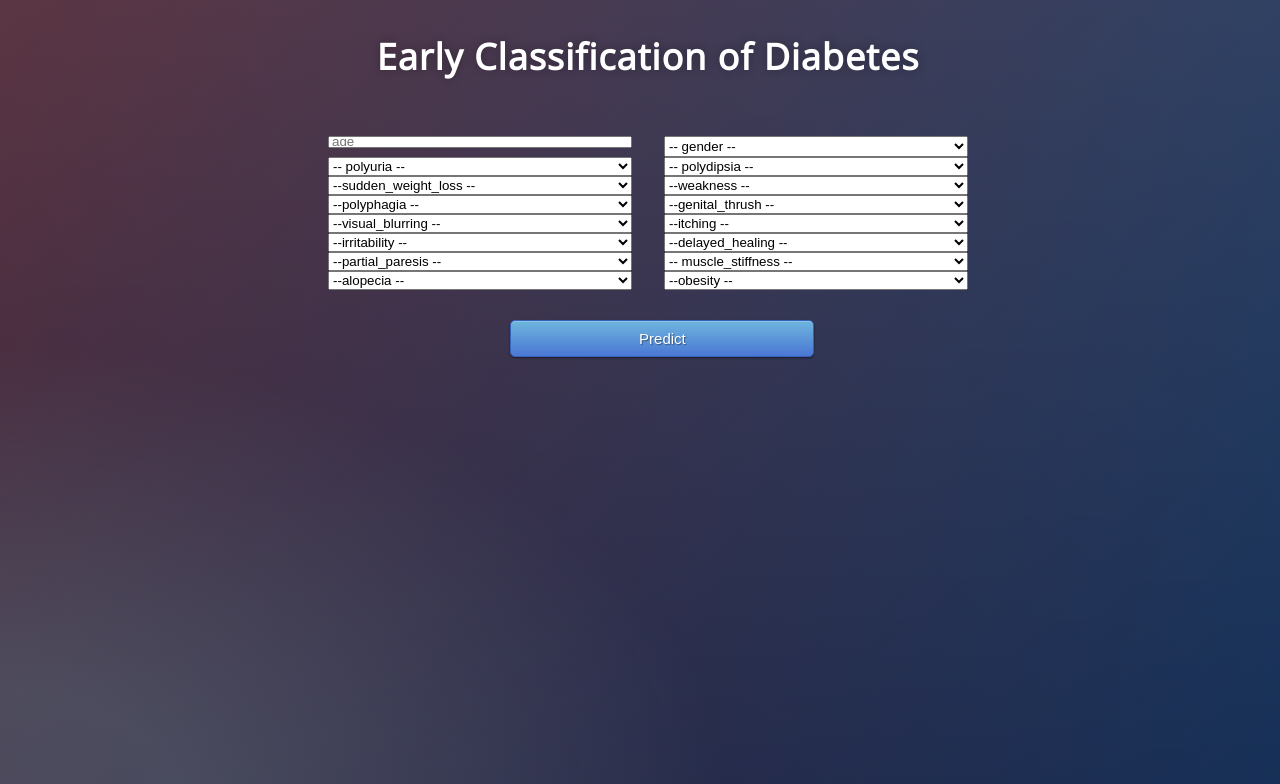
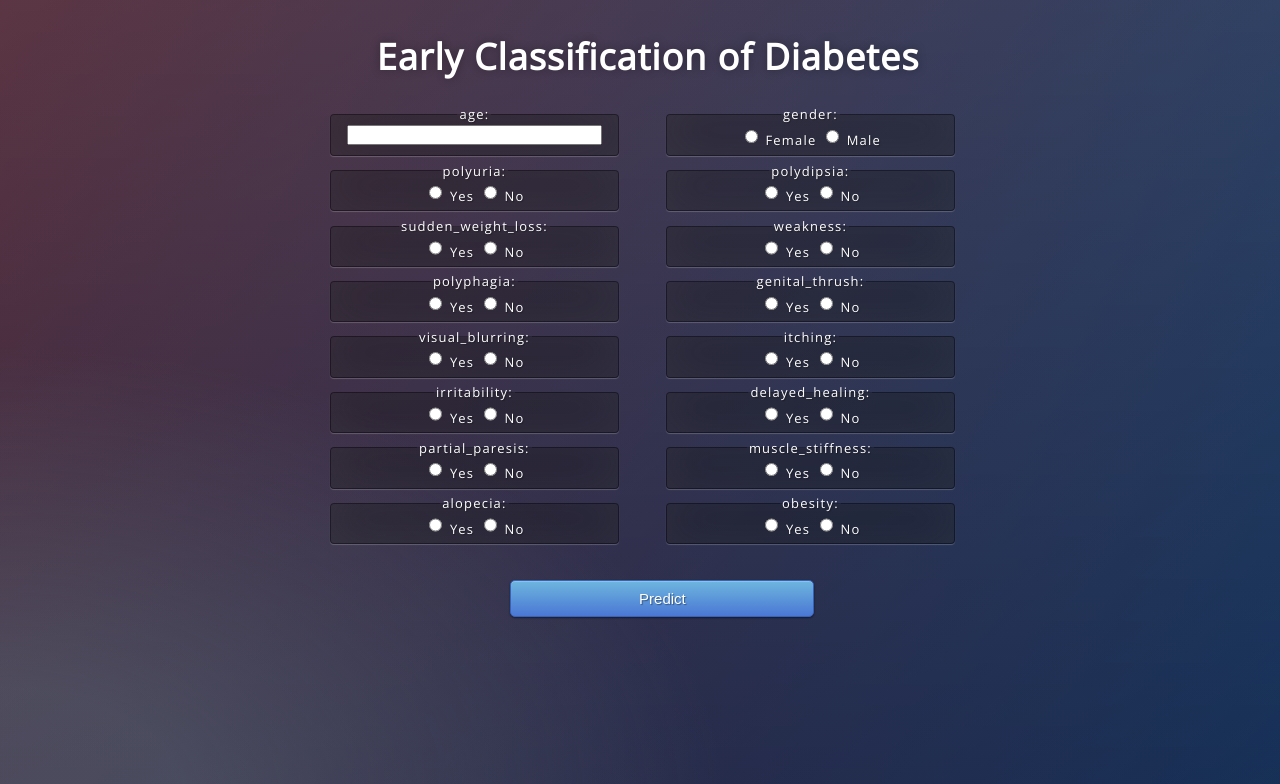
Before and after one commit to mohitsharma-iitj/Early-Classification-of-Diabetes, a Flask app: page / in a window 1280 px wide. Shown: the top 784 px of the page. Run offline with Flask 2, Linux system fonts and the light colour scheme.

Commit message:
Update index.html

```diff
--- a/templates/index.html
+++ b/templates/index.html
@@ -15,124 +15,138 @@
 <body>
   <div class="login">
 	  <h1>Early Classification of Diabetes</h1>
-    <br>
-    <article>
+    <!-- <br> -->
 
-
-    </article>
     <!-- Main Input For Receiving Query to our ML -->
     <form class='cls' action="{{ url_for('predict')}}"method="post">
-    	<input type="text" name="age"                 placeholder="age"        required="required" />
+      <fieldset>
+        <legend>age:</legend>
+        <input class='xyz' type="text" name="age"  required="required" />
+      </fieldset>
+      <!-- <input type="text" name="gender"              placeholder="gender (0-male 1 female)"     required="required" /> -->
+      <fieldset>
+        <legend>gender:</legend>
+        <input type="radio" name="gender"  value="1" required="required" /> <label for="Yes">Female</label>
+        <input type="radio" name="gender" value="0" />                      <label for="No">Male</label><br>
 
-      <!-- <input type="text" name="gender"              placeholder="gender (0-male 1 female)"     required="required" /> -->
-      <select name="gender" required="required">
-        <option value="">-- gender --</option>
-        <option value="0" >0</option>
-        <option value="1">1</option>
-      </select>
+      </fieldset>
 
 		  <!-- <input type="text" name="polyuria"            placeholder="polyuria"   required="required" /> -->
-      <select name="polyuria" required>
-        <option value="">-- polyuria --</option>
-        <option value="0" >0</option>
-        <option value="1">1</option>
-      </select>
+      <fieldset>
+        <legend>polyuria:</legend>
+        <input type="radio" name="polyuria"  value="1" required="required" /> <label for="Yes">Yes</label>
+        <input type="radio" name="polyuria" value="0" />                      <label for="No"> No</label><br>
+
+      </fieldset>
 
       <!-- <input type="text" name="polydipsia"          placeholder="polydipsia" required="required" /> -->
-      <select name="polydipsia" required>
-        <option value="">-- polydipsia --</option>
-        <option value="0">0</option>
-        <option value="1">1</option>
-      </select>
+      <fieldset>
+        <legend>polydipsia:</legend>
+        <input type="radio" name="polydipsia"  value="1" required="required" /> <label for="Yes">Yes</label>
+        <input type="radio" name="polydipsia" value="0" />                      <label for="No"> No</label><br>
+
+      </fieldset>
 
       <!-- <input type="text" name="sudden_weight_loss"  placeholder="sudden_weight_loss" required="required" /> -->
-      <select name="sudden_weight_loss" required>
-        <option value="">--sudden_weight_loss --</option>
-        <option value="0">0</option>
-        <option value="1">1</option>
-      </select>
+      <fieldset>
+        <legend>sudden_weight_loss:</legend>
+        <input type="radio" name="sudden_weight_loss"  value="1" required="required" /> <label for="Yes">Yes</label>
+        <input type="radio" name="sudden_weight_loss" value="0" />                      <label for="No"> No</label><br>
+
+      </fieldset>
 
       <!-- <input type="text" name="weakness"            placeholder="weakness"   required="required" /> -->
-      <select name="weakness" required>
-        <option value="">--weakness --</option>
-        <option value="0" >0</option>
-        <option value="1">1</option>
-      </select>
+      <fieldset>
+        <legend>weakness:</legend>
+        <input type="radio" name="weakness"  value="1" required="required" /> <label for="Yes">Yes</label>
+        <input type="radio" name="weakness" value="0" />                      <label for="No"> No</label><br>
+
+      </fieldset>
 
       <!-- <input type="text" name="polyphagia"          placeholder="polyphagia" required="required" /> -->
-      <select name="polyphagia" required>
-        <option value="">--polyphagia --</option>
-        <option value="0" >0</option>
-        <option value="1">1</option>
-      </select>
+      <fieldset>
+        <legend>polyphagia:</legend>
+        <input type="radio" name="polyphagia"  value="1" required="required" /> <label for="Yes">Yes</label>
+        <input type="radio" name="polyphagia" value="0" />                      <label for="No"> No</label><br>
+
+      </fieldset>
 
       <!-- <input type="text" name="genital_thrush"      placeholder="genital_thrush"     required="required" /> -->
-      <select name="genital_thrush" required>
-        <option value="">--genital_thrush --</option>
-        <option value="0" >0</option>
-        <option value="1">1</option>
-      </select>
+      <fieldset>
+        <legend>genital_thrush:</legend>
+        <input type="radio" name="genital_thrush"  value="1" required="required" /> <label for="Yes">Yes</label>
+        <input type="radio" name="genital_thrush" value="0" />                      <label for="No"> No</label><br>
+
+      </fieldset>
 
       <!-- <input type="text" name="visual_blurring"     placeholder="visual_blurring"    required="required" /> -->
-      <select name="visual_blurring" required>
-        <option value="">--visual_blurring --</option>
-        <option value="0" >0</option>
-        <option value="1">1</option>
-      </select>
+      <fieldset>
+        <legend>visual_blurring:</legend>
+        <input type="radio" name="visual_blurring"  value="1" required="required" /> <label for="Yes">Yes</label>
+        <input type="radio" name="visual_blurring" value="0" />                      <label for="No"> No</label><br>
+
+      </fieldset>
 
       <!-- <input type="text" name="itching"             placeholder="itching"    required="required" /> -->
-      <select name="itching" required>
-        <option value="">--itching --</option>
-        <option value="0" >0</option>
-        <option value="1">1</option>
-      </select>
+      <fieldset>
+        <legend>itching:</legend>
+        <input type="radio" name="itching"  value="1" required="required" /> <label for="Yes">Yes</label>
+        <input type="radio" name="itching" value="0" />                      <label for="No"> No</label><br>
+
+      </fieldset>
 
       <!-- <input type="text" name="irritability"        placeholder="irritability"       required="required" /> -->
-      <select name="irritability" required>
-        <option value="">--irritability --</option>
-        <option value="0" >0</option>
-        <option value="1">1</option>
-      </select>
+      <fieldset>
+        <legend>irritability:</legend>
+        <input type="radio" name="irritability"  value="1" required="required" /> <label for="Yes">Yes</label>
+        <input type="radio" name="irritability" value="0" />                      <label for="No"> No</label><br>
+
+      </fieldset>
 
       <!-- <input type="text" name="delayed_healing"     placeholder="delayed_healing"    required="required" /> -->
-      <select name="delayed_healing" required>
-        <option value="">--delayed_healing --</option>
-        <option value="0" >0</option>
-        <option value="1">1</option>
-      </select>
+      <fieldset>
+        <legend>delayed_healing:</legend>
+        <input type="radio" name="delayed_healing"  value="1" required="required" /> <label for="Yes">Yes</label>
+        <input type="radio" name="delayed_healing" value="0" />                      <label for="No"> No</label><br>
+
+      </fieldset>
 
       <!-- <input type="text" name="partial_paresis"     placeholder="partial_paresis"    required="required" /> -->
-      <select name="partial_paresis" required>
-        <option value="">--partial_paresis --</option>
-        <option value="0" >0</option>
-        <option value="1">1</option>
-      </select>
+      <fieldset>
+        <legend>partial_paresis:</legend>
+        <input type="radio" name="partial_paresis"  value="1" required="required" /> <label for="Yes">Yes</label>
+        <input type="radio" name="partial_paresis" value="0" />                      <label for="No"> No</label><br>
+
+      </fieldset>
 
       <!-- <input type="text" name="muscle_stiffness"    placeholder="muscle_stiffness"   required="required" /> -->
-      <select name="muscle_stiffness" required>
-        <option value="">-- muscle_stiffness --</option>
-        <option value="0" >0</option>
-        <option value="1">1</option>
-      </select>
+      <fieldset>
+        <legend>muscle_stiffness:</legend>
+        <input type="radio" name="muscle_stiffness"  value="1" required="required" /> <label for="Yes">Yes</label>
+        <input type="radio" name="muscle_stiffness" value="0" />                      <label for="No"> No</label><br>
+
+      </fieldset>
 
       <!-- <input type="text" name="alopecia"            placeholder="alopecia"   required="required" /> -->
-      <select name="alopecia" required>
-        <option value="">--alopecia --</option>
-        <option value="0" >0</option>
-        <option value="1">1</option>
-      </select>
+      <fieldset>
+        <legend>alopecia:</legend>
+        <input type="radio" name="alopecia"  value="1" required="required" /> <label for="Yes">Yes</label>
+        <input type="radio" name="alopecia" value="0" />                      <label for="No"> No</label><br>
+
+      </fieldset>
 
       <!-- <input type="text" name="obesity"             placeholder="obesity"    required="required" /> -->
-      <select name="obesity" required>
-        <option value="">--obesity --</option>
-        <option value="0" >0</option>
-        <option value="1">1</option>
-      </select>
+      <fieldset>
+        <legend>obesity:</legend>
+        <input type="radio" name="obesity"  value="1" required="required" /> <label for="Yes">Yes</label>
+        <input type="radio" name="obesity" value="0" />                      <label for="No"> No</label><br>
+
+      </fieldset>
 
       <button type="submit" class="btn btn-primary btn-block btn-large">Predict</button>
     </form>
 
-    <br>
+
     <br>
     {{ prediction_text }}
     <br>
```
